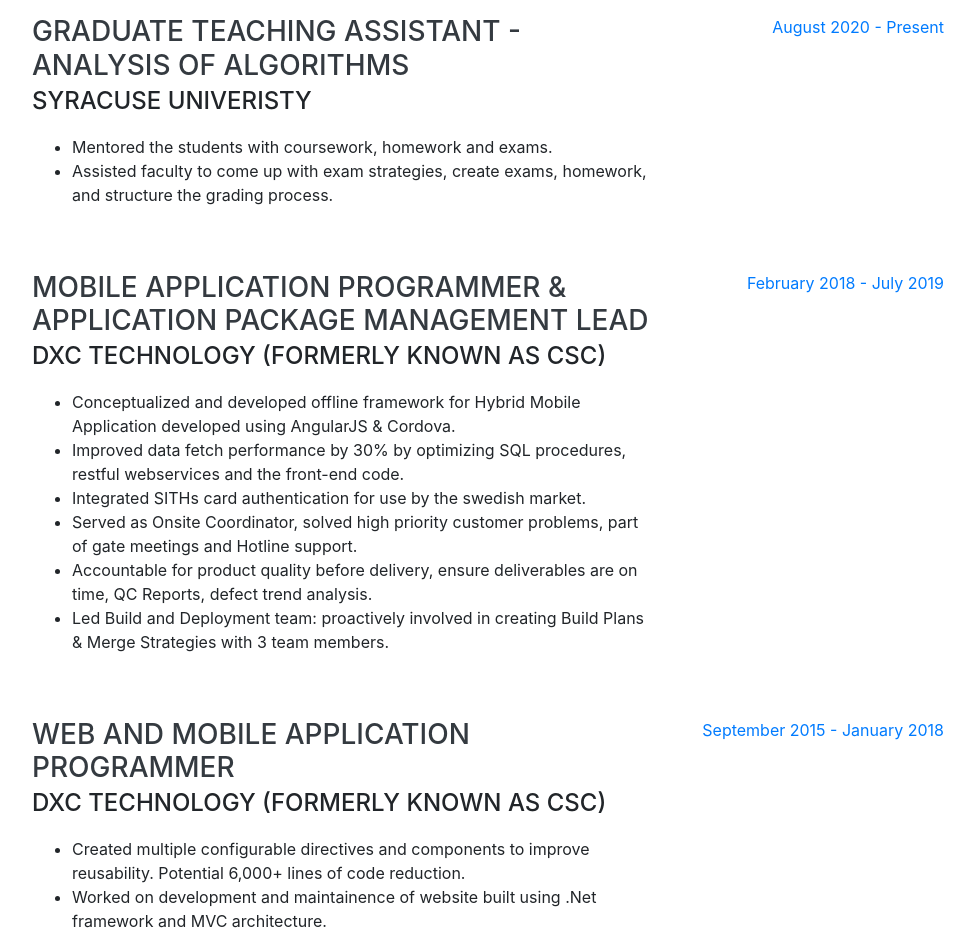
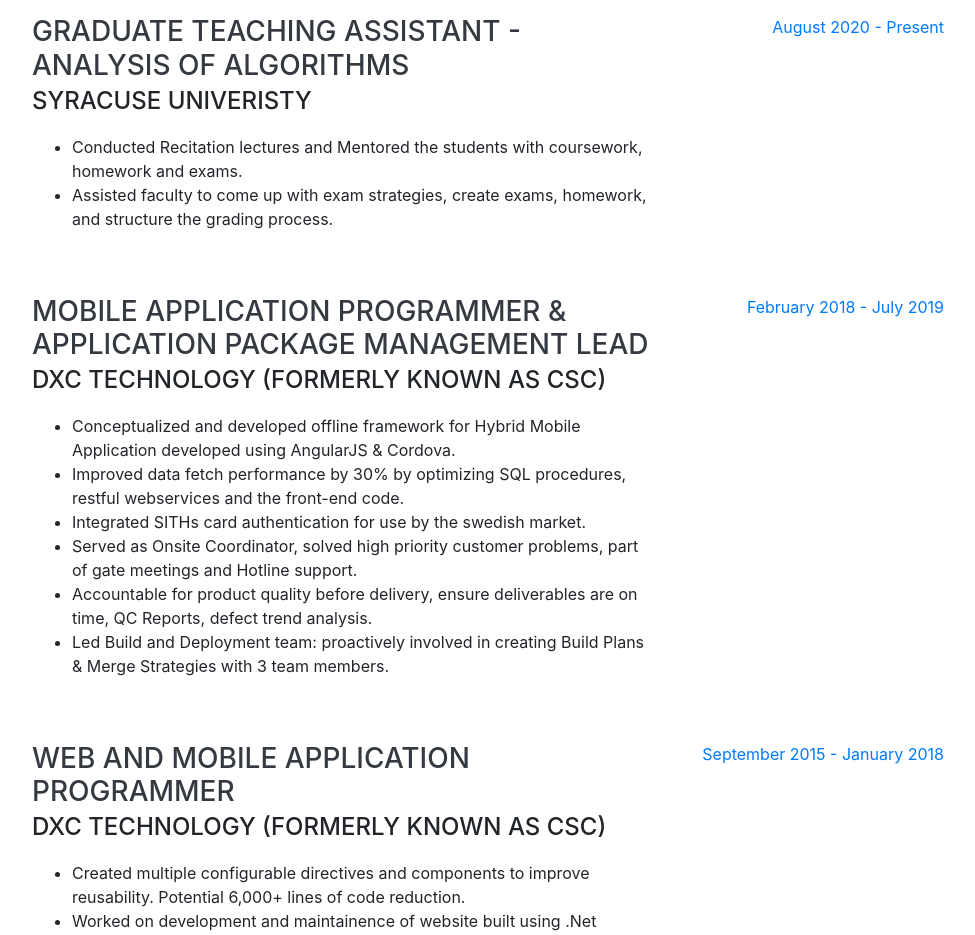
Before and after one commit to pranaykmr/pranaykmr.github.io, a website with bundled scripts: page index.html in a window 1280 px wide. Shown: the part 920-1855 px from the top of the page, without its empty margins (288-1263 px from the left). Built offline with nearby package versions, Linux system fonts and the light colour scheme; files whose address does not match are found by name; a web font is replaced by a local one.

Commit message:
Change Description

```diff
--- a/index.html
+++ b/index.html
@@ -125,7 +125,7 @@
             <div class="subheading mb-3">Syracuse Univeristy</div>
             <ul>
               <li>
-                Mentored the students with coursework, homework and exams.
+                Conducted Recitation lectures and Mentored the students with coursework, homework and exams.
               </li>
               <li>
                 Assisted faculty to come up with exam strategies, create exams, homework, and structure the grading
```
